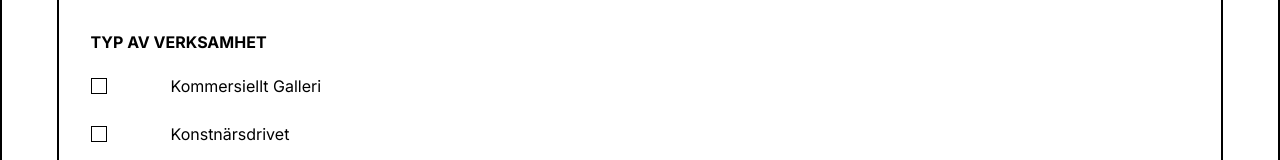
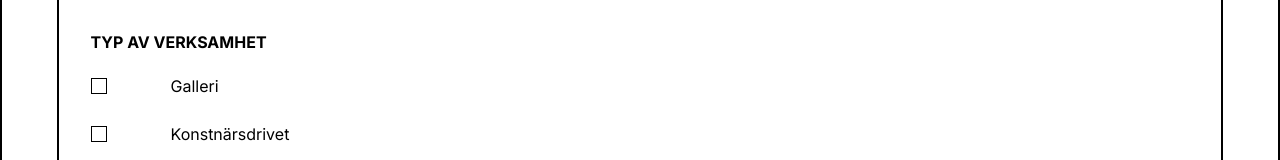
Before and after one commit to Valisaurus/Art-Map, a Next.js app: page /dashboard in a window 1280 px wide. Shown: the part 376-536 px from the top of the page. Built offline with nearby package versions, Linux system fonts and the light colour scheme.

Commit message:
Update: renamed gallery in typeof in form

```diff
--- a/components/Form/TypeOf/TypeOf.tsx
+++ b/components/Form/TypeOf/TypeOf.tsx
@@ -23,12 +23,12 @@ export default function TypeOf({ control, errors }: TypeOfProps) {
               <input
                 type="radio"
                 name="typeOf"
-                value="commersialGallery"
-                checked={field.value === "commersialGallery"}
-                onChange={() => field.onChange("commersialGallery")}
+                value="gallery"
+                checked={field.value === "gallery"}
+                onChange={() => field.onChange("gallery")}
               />
               <svg />
-              Kommersiellt Galleri
+              Galleri
             </label>
             <label>
               <input
```
